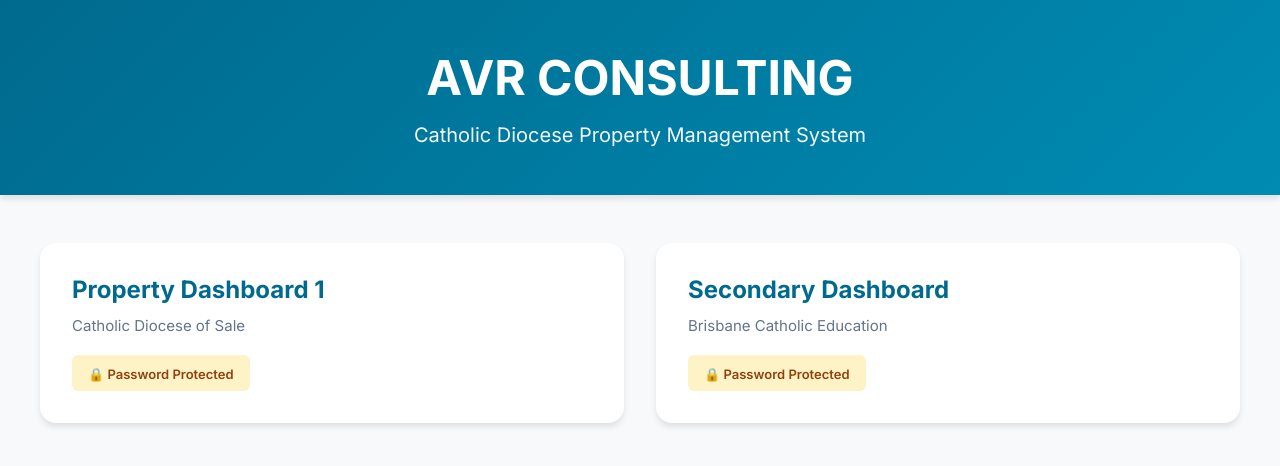
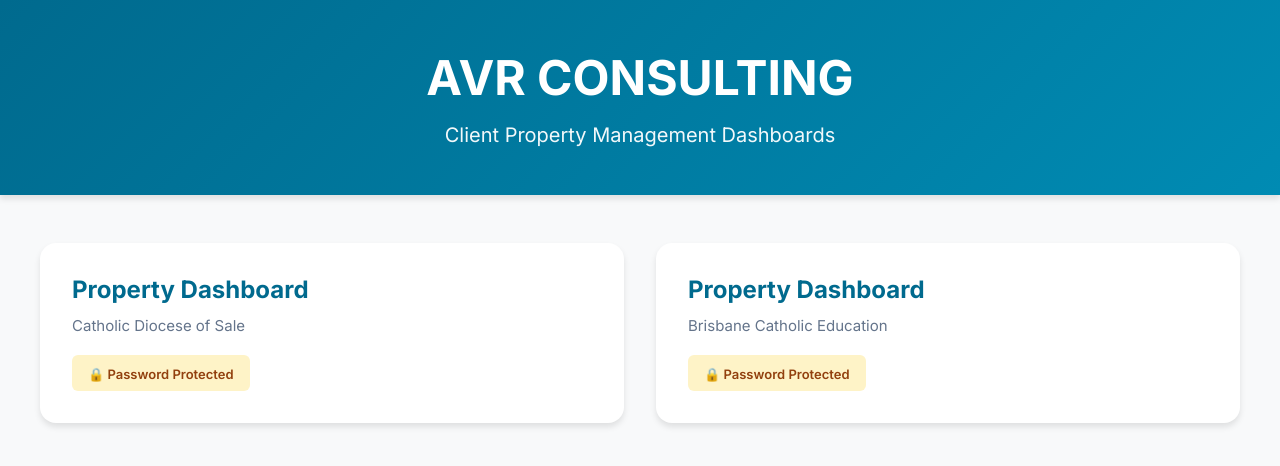
Before and after one commit to peterpolkadot/sheets2maps, a Next.js app: page / in a window 1280 px wide. Shown: the top 466 px of the page. Built offline with nearby package versions, Linux system fonts and the light colour scheme; no server answers.

Commit message:
Fix map2 page with full filter support and debugging

```diff
--- a/app/layout.js
+++ b/app/layout.js
@@ -1,5 +1,5 @@
 export const metadata = {
-  title: "Catholic Diocese Property Dashboard",
+  title: "Client Property Management Dashboards",
   description: "Interactive property valuation mapping system."
 };
 
--- a/app/login/page.js
+++ b/app/login/page.js
@@ -65,7 +65,7 @@ export default function Login() {
           color: "#64748b",
           textAlign: "center"
         }}>
-          Catholic Diocese Property Dashboard
+         AVR Consulting Client Property Management Dashboards
         </p>
 
         <form onSubmit={handleSubmit}>
--- a/app/page.js
+++ b/app/page.js
@@ -24,7 +24,7 @@ export default function Home() {
             color: "rgba(255,255,255,0.95)",
             fontSize: 20
           }}>
-            Catholic Diocese Property Management System
+           Client Property Management Dashboards
           </p>
         </div>
       </div>
@@ -51,7 +51,7 @@ export default function Home() {
                 fontWeight: 700,
                 color: "#006a8e"
               }}>
-                Property Dashboard 1
+                Property Dashboard
               </h2>
 
               <p style={{
@@ -96,7 +96,7 @@ export default function Home() {
                 fontWeight: 700,
                 color: "#006a8e"
               }}>
-                Secondary Dashboard
+               Property Dashboard
               </h2>
 
               <p style={{
```
